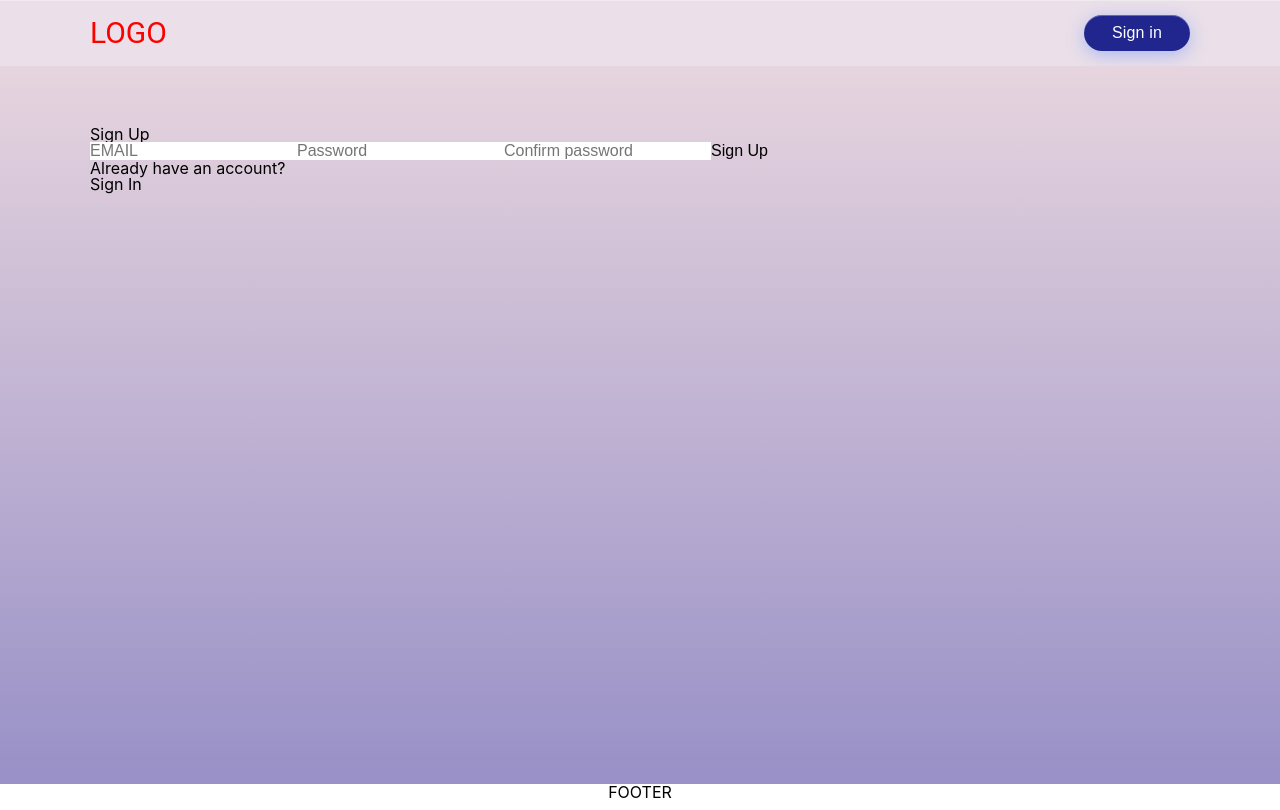
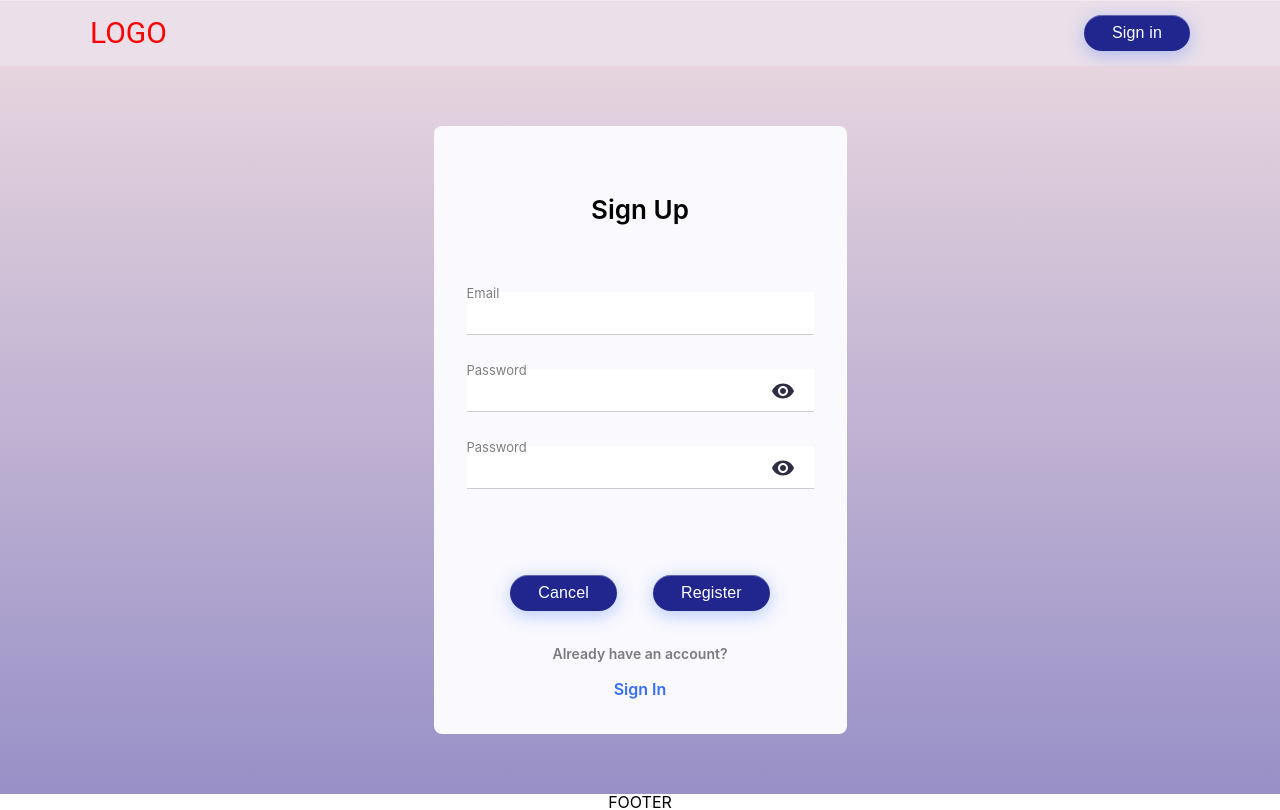
Before and after one commit to NikolayYaroslavcev/-ards-in-english, a React (Create React App) app: page /registration in a window 1280 px wide. Built offline with nearby package versions, Linux system fonts and the light colour scheme; no server answers.

Commit message:
feat:Style Logging

```diff
--- a/src/app/App.tsx
+++ b/src/app/App.tsx
@@ -44,7 +44,6 @@ function App() {
                 <Route path={'*'} element={<Navigate to="/404"/>}/>
             </Routes>
             <ToastContainer/>
-
         </>
     );
 }
--- a/src/common/components/style/сartStyled.ts
+++ b/src/common/components/style/сartStyled.ts
@@ -78,13 +78,25 @@ export const StyleInputWpap = styled.div`
 
 
 `
+////////////////////////Form///////////////////////////
 
 
-export const Form = styled.form`
+export const StyledWrapperForm = styled.form`
   background-color: #F9F9FE;
   border-radius: 8px;
   width: 413px;
-  padding: 20px;
+  padding: 33px;
+
+  p {
+    text-align: center;
+    font-weight: 600;
+    font-size: 26px;
+    line-height: 32px;
+    color: #000000;
+    margin-bottom: 66px;
+    padding-top: 35px;
+  }
+
 `
 
 export const HeaderBlock = styled.div`
@@ -98,14 +110,14 @@ export const HeaderLogo = styled.p`
   font-size: 30px;
   color: red;
 `
-export const StyleTitle = styled.p`
-  text-align: center;
-  font-weight: 600;
-  font-size: 26px;
-  line-height: 32px;
-  color: #000000;
-  margin-bottom: 41px;
-`
+// export const StyleTitle = styled.p`
+//   text-align: center;
+//   font-weight: 600;
+//   font-size: 26px;
+//   line-height: 32px;
+//   color: #000000;
+//   margin-bottom: 66px;
+// `
 
 export const StyledWrapperInput = styled.div`
   display: flex;
@@ -141,7 +153,7 @@ export const StyledInputPosition = styled.div`
   label {
     position: absolute;
     padding: 0 5px;
-    top: -22px;
+    top: -9px;
     left: -5px;
     font-style: normal;
     font-size: 13px;
@@ -171,7 +183,7 @@ export const StyledForgotPassword = styled.p`
   }
 
 `
-export const Login = styled.div`
+export const StyledWrapperLogin = styled.div`
   display: flex;
   //flex-direction: column;
   align-items: center;
@@ -207,3 +219,27 @@ export const StyledSignUpBlock = styled.div`
     }
   }
 `
+
+////////////////////////Sing Up///////////////////////////
+
+export const StyledWrapperButton = styled.div`
+  display: flex;
+  gap: 36px;
+  justify-content: center;
+  padding-top: 86px;
+`
+////////////////////////Check///////////////////////////
+
+export const StyledWrapperImage = styled.div`
+    text-align: center;
+`
+
+////////////////////////Password///////////////////////////
+export const StyledCreate = styled.div`
+  font-weight: 600;
+  font-size: 14px;
+  line-height: 24px;
+  color: #000000;
+  opacity: 0.5;
+ margin: 30px 0 90px 0 ;
+`
--- a/src/features/auth/CheckEmail.tsx
+++ b/src/features/auth/CheckEmail.tsx
@@ -1,8 +1,14 @@
 import React from 'react';
 import {Navigate, NavLink} from 'react-router-dom';
 import check from '../../assets/img/Check.svg'
-import {useAppSelector} from "../../common/hooks/hooks";
-import {isLoggedSelector} from "./authSelectors";
+import {useAppSelector} from '../../common/hooks/hooks';
+import {isLoggedSelector} from './authSelectors';
+import {
+    StyledSignUpBlock,
+    StyledWrapperForm,
+    StyledWrapperImage,
+    StyledWrapperLogin
+} from '../../common/components/style/сartStyled';
 
 export const CheckEmail = () => {
     const isLoggedIn = useAppSelector(isLoggedSelector)
@@ -10,13 +16,17 @@ export const CheckEmail = () => {
         return <Navigate to={'/profile'}/>
     }
     return (
-        <div>
-            <div>Check Email</div>
-            <div>
-                <img src={check} alt="check"/>
-            </div>
-            <p>We’ve sent an Email with instructions to example@mail.com</p>
-            <NavLink to="/login">Back to login</NavLink>
-        </div>
+        <StyledWrapperLogin>
+            <StyledWrapperForm>
+                <p>Check Email</p>
+                <StyledWrapperImage>
+                    <img src={check} alt="check"/>
+                </StyledWrapperImage>
+                <StyledSignUpBlock>
+                    <div>We’ve sent an Email with instructions to example@mail.com</div>
+                    <NavLink to="/login">Back to login</NavLink>
+                </StyledSignUpBlock>
+            </StyledWrapperForm>
+        </StyledWrapperLogin>
     );
 };
--- a/src/features/auth/ForgotPassword.tsx
+++ b/src/features/auth/ForgotPassword.tsx
@@ -3,7 +3,16 @@ import {Navigate, NavLink} from 'react-router-dom';
 import {forgotTC} from './auth-reducer';
 import {useAppDispatch, useAppSelector} from '../../common/hooks/hooks';
 import {useFormik} from 'formik';
-import {isLoggedSelector} from "./authSelectors";
+import {isLoggedSelector} from './authSelectors';
+import {
+    StyledInputPosition,
+    StyledSignUpBlock,
+    StyledWrapperForm,
+    StyledWrapperInput,
+    StyledWrapperLogin
+} from '../../common/components/style/сartStyled';
+import {Input} from '../../common/components/style/Input/Input';
+import {Button} from '../../common/components/style/Button/Button';
 
 
 type FormikErrorType = {
@@ -46,18 +55,30 @@ export const ForgotPassword = () => {
     }
 
     return (
-        <form onSubmit={formik.handleSubmit}>
-            <div>
-                <div>Forgot your password?</div>
-                <input
-                    type="email"
-                    placeholder={'Email'}
-                    {...formik.getFieldProps('email')}/>
-                <div>Enter your email address and we will send you further instructions</div>
-                <button type={'submit'}>Send Instructions</button>
-                <div>Did you remember your password?</div>
-                <NavLink to="/login">Try logging in</NavLink>
-            </div>
-        </form>
+        <StyledWrapperLogin>
+            <StyledWrapperForm>
+                <form onSubmit={formik.handleSubmit}>
+                    <p>Forgot your password?</p>
+                    <StyledWrapperInput>
+                        <StyledInputPosition>
+                            <label>Email</label>
+                            <Input bgColor="#ooo"
+                                   type={'email'}
+                                   {...formik.getFieldProps('email')}
+                                   onChange={formik.handleChange}
+                            />
+                        </StyledInputPosition>
+                    </StyledWrapperInput>
+                    <StyledSignUpBlock>
+                    <div>Enter your email address and we will send you further instructions</div>
+                    </StyledSignUpBlock>
+                    <Button type={'submit'} width={'100%'} margin={"90px 0 0 0"}>Send Instructions</Button>
+                    <StyledSignUpBlock>
+                        <div>Did you remember your password?</div>
+                        <NavLink to="/login">Try logging in</NavLink>
+                    </StyledSignUpBlock>
+                </form>
+            </StyledWrapperForm>
+        </StyledWrapperLogin>
     );
 };
--- a/src/features/auth/Loggin.tsx
+++ b/src/features/auth/Loggin.tsx
@@ -8,15 +8,14 @@ import eye from '../../assets/img/eye.svg'
 
 import {Input} from '../../common/components/style/Input/Input';
 import {
-    Form,
-    Login,
     StyledForgotPassword,
     StyledInputPosition,
     StyledRememberMe,
     StyledSignUpBlock,
+    StyledWrapperForm,
     StyledWrapperInput,
-    StyleTitle
-} from "../../common/components/style/сartStyled";
+    StyledWrapperLogin
+} from '../../common/components/style/сartStyled';
 
 
 export type FormikErrorType = {
@@ -60,9 +59,10 @@ export const Logging = () => {
     }
 
     return (
-        <Login>
-            <Form onSubmit={formik.handleSubmit}>
-                <StyleTitle>Sign in</StyleTitle>
+        <StyledWrapperLogin>
+            <StyledWrapperForm>
+            <form onSubmit={formik.handleSubmit}>
+                <p>Sign in</p>
                 <StyledWrapperInput>
                     <StyledInputPosition>
                         <label>Email</label>
@@ -86,7 +86,6 @@ export const Logging = () => {
                            {...formik.getFieldProps('rememberMe')}
                            checked={formik.values.rememberMe}/>
                     <label htmlFor="1">Remember me</label>
-                    {/*<span>Remember me</span>*/}
                 </StyledRememberMe>
                 <StyledForgotPassword>
                     <NavLink to="/forgot">Forgot Password?</NavLink>
@@ -96,7 +95,8 @@ export const Logging = () => {
                     <div>Already have an account?</div>
                     <NavLink to="/registration">Sign Up</NavLink>
                 </StyledSignUpBlock>
-            </Form>
-        </Login>
+            </form>
+            </StyledWrapperForm>
+        </StyledWrapperLogin>
     );
 };
--- a/src/features/auth/NewPassword.tsx
+++ b/src/features/auth/NewPassword.tsx
@@ -1,15 +1,29 @@
-import React from 'react';
-import {Navigate, useParams} from "react-router-dom";
-import {useFormik} from "formik";
-import {newPasswordTC} from "./auth-reducer";
-import {useAppDispatch, useAppSelector} from "../../common/hooks/hooks";
-import {isNewPasswordSelector} from "./authSelectors";
-import {FormikErrorType} from "./Loggin";
+import React, {useState} from 'react';
+import {Navigate, useParams} from 'react-router-dom';
+import {useFormik} from 'formik';
+import {newPasswordTC} from './auth-reducer';
+import {useAppDispatch, useAppSelector} from '../../common/hooks/hooks';
+import {isNewPasswordSelector} from './authSelectors';
+import {FormikErrorType} from './Loggin';
+import {
+    StyledCreate,
+    StyledInputPosition,
+    StyledWrapperForm,
+    StyledWrapperLogin
+} from '../../common/components/style/сartStyled';
+import {Input} from '../../common/components/style/Input/Input';
+import eye from '../../assets/img/eye.svg';
+import {Button} from '../../common/components/style/Button/Button';
 
 export const NewPassword = () => {
+    const [showPassword, setShowPassword] = useState<boolean>(false)
     const dispatch = useAppDispatch()
-    const some = useParams<"token">()
+    const some = useParams<'token'>()
     const isNewPassword = useAppSelector(isNewPasswordSelector)
+
+    const onClickHandler = () => {
+        setShowPassword(!showPassword)
+    }
 
 
     const formik = useFormik({
@@ -36,20 +50,30 @@ export const NewPassword = () => {
     }
 
     return (
-        <div>
-            <div></div>
-            <form onSubmit={formik.handleSubmit}>
-                <div>
-                    <div>Sign in</div>
-                    <input type="password"
-                           {...formik.getFieldProps('password')}
-                           onBlur={formik.handleBlur}
-                           onChange={formik.handleChange}
-                    />
-                    <p>Create new password and we will send you further instructions to email</p>
-                    <button type={'submit'}>Create new password</button>
-                </div>
-            </form>
-        </div>
+        <StyledWrapperLogin>
+            <StyledWrapperForm>
+                <form onSubmit={formik.handleSubmit}>
+                    <p>Create new password</p>
+                    <StyledInputPosition>
+                        <label>Password</label>
+                        <Input type={showPassword ? 'email' : 'password'}
+                               {...formik.getFieldProps('password')}
+                               onChange={formik.handleChange}
+                        />
+                        <img onClick={onClickHandler} src={eye} alt="eye"/>
+                    </StyledInputPosition>
+                    <StyledCreate>
+                        Create new password and we will send you further instructions to email
+                    </StyledCreate>
+                    <Button type={'submit'} width={'100%'}>Create new password</Button>
+                </form>
+            </StyledWrapperForm>
+        </StyledWrapperLogin>
     );
 };
+
+// <input type="password"
+//        {...formik.getFieldProps('password')}
+//        onBlur={formik.handleBlur}
+//        onChange={formik.handleChange}
+// />
--- a/src/features/auth/Registration.tsx
+++ b/src/features/auth/Registration.tsx
@@ -1,9 +1,20 @@
-import React from 'react';
-import {useAppDispatch, useAppSelector} from "../../common/hooks/hooks";
-import {useFormik} from "formik";
-import {registerTC} from "./auth-reducer";
-import {Navigate, NavLink} from "react-router-dom";
-import {isLoggedSelector, isRegisterSelector} from "./authSelectors";
+import React, {useState} from 'react';
+import {useAppDispatch, useAppSelector} from '../../common/hooks/hooks';
+import {useFormik} from 'formik';
+import {registerTC} from './auth-reducer';
+import {Navigate, NavLink} from 'react-router-dom';
+import {isLoggedSelector, isRegisterSelector} from './authSelectors';
+import {
+    StyledInputPosition,
+    StyledSignUpBlock,
+    StyledWrapperButton,
+    StyledWrapperForm,
+    StyledWrapperInput,
+    StyledWrapperLogin
+} from '../../common/components/style/сartStyled';
+import {Input} from '../../common/components/style/Input/Input';
+import eye from '../../assets/img/eye.svg';
+import {Button} from '../../common/components/style/Button/Button';
 
 type FormikErrorType = {
     email?: string,
@@ -12,9 +23,14 @@ type FormikErrorType = {
     rememberMe?: boolean
 }
 export const Registration = () => {
+    const [showPassword, setShowPassword] = useState<boolean>(false)
     const isRegisterdIn = useAppSelector(isRegisterSelector)
     const isLoggedIn = useAppSelector(isLoggedSelector)
     const dispatch = useAppDispatch()
+
+    const onClickHandler = () => {
+        setShowPassword(!showPassword)
+    }
 
     const formik = useFormik({
         initialValues: {
@@ -48,35 +64,65 @@ export const Registration = () => {
     }
 
     return (
-        <div>
-            <h2>Sign Up</h2>
+        <StyledWrapperLogin>
+            <StyledWrapperForm>
                 <form onSubmit={formik.handleSubmit}>
-                <input
-                    placeholder="EMAIL"
-                    type="email"
+                    <p>Sign Up</p>
+                    <StyledWrapperInput>
+                        <StyledInputPosition>
+                            <label>Email</label>
+                            <Input bgColor="#ooo"
+                                   type={'email'}
                                    {...formik.getFieldProps('email')}
+                                   onChange={formik.handleChange}
                             />
-                {formik.touched.email && formik.errors.email &&
-                    <div style={{color: "red"}}>{formik.errors.email}</div>}
-                <input
-                    placeholder="Password"
-                    type="password"
+                        </StyledInputPosition>
+                        <StyledInputPosition>
+                            <label>Password</label>
+                            <Input type={showPassword ? 'email' : 'password'}
                                    {...formik.getFieldProps('password')}
+                                   onChange={formik.handleChange}
                             />
-                <input
-                    placeholder="Confirm password"
-                    type="password"
+                            <img onClick={onClickHandler} src={eye} alt="eye"/>
+                        </StyledInputPosition>
+                        <StyledInputPosition>
+                            <label>Password</label>
+                            <Input type={showPassword ? 'email' : 'password'}
                                    {...formik.getFieldProps('repeatPassword')}
+                                   onChange={formik.handleChange}
                             />
-                {formik.touched.repeatPassword && formik.errors.repeatPassword &&
-                    <div style={{color: "red"}}>{formik.errors.repeatPassword}</div>}
-                <button
-                    type={'submit'}
-                >Sign Up
-                </button>
+                            <img onClick={onClickHandler} src={eye} alt="eye"/>
+                        </StyledInputPosition>
+                    </StyledWrapperInput>
+                    <StyledWrapperButton>
+                        <Button type={'button'}>Cancel</Button>
+                        <Button type={'submit'}>Register</Button>
+                    </StyledWrapperButton>
                 </form>
-            <p>Already have an account?</p>
+                <StyledSignUpBlock>
+                    <div>Already have an account?</div>
                     <NavLink to="/login">Sign In</NavLink>
-        </div>
+                </StyledSignUpBlock>
+            </StyledWrapperForm>
+        </StyledWrapperLogin>
     );
 };
+
+
+{/*<input*/
+}
+{/*    placeholder="Confirm password"*/
+}
+{/*    type="password"*/
+}
+{/*    {...formik.getFieldProps('repeatPassword')}*/
+}
+{/*/>*/
+}
+
+// {formik.touched.email && formik.errors.email &&
+// <div style={{color: 'red'}}>{formik.errors.email}</div>}
+
+
+// {formik.touched.repeatPassword && formik.errors.repeatPassword &&
+// <div style={{color: 'red'}}>{formik.errors.repeatPassword}</div>}
```
Also changed, not shown: src/assets/img/eye.svg (added). Lines whose indentation alone changed are shown as unchanged.
